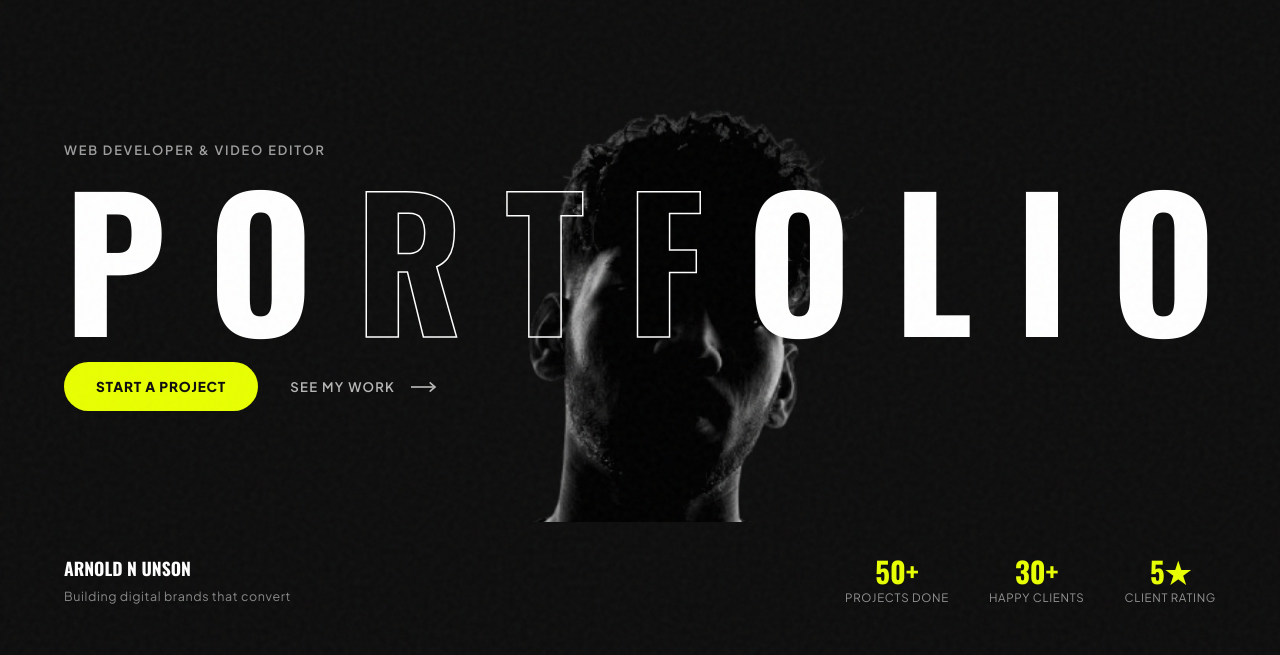
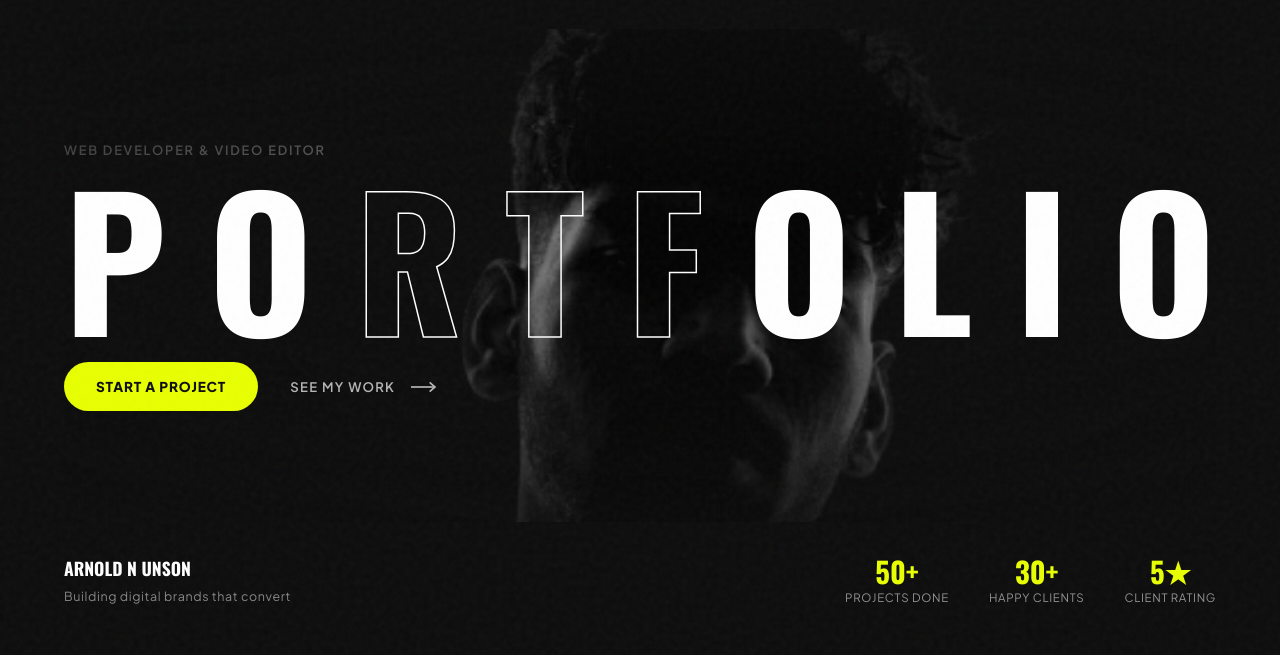
Before and after one commit to Prasann62/new.portfolio, a website: page index.html in a window 1280 px wide. Shown: the part 145-800 px from the top of the page. Drawn offline with nearby package versions, Linux system fonts and the light colour scheme.

Commit message:
Portrait: true full-bleed background filling entire hero, dark vignette overlay, text above

```diff
--- a/css/portfolio.css
+++ b/css/portfolio.css
@@ -220,7 +220,7 @@
     flex-direction: column;
     justify-content: space-between;
     position: relative;
-    z-index: 2;
+    z-index: 10;    /* above portrait (z1) and its dark overlay (z2) */
 }
 .hero-header-row {
     padding: 7rem 0 2rem;
@@ -291,25 +291,27 @@
 }
 .portrait-wrapper-hero {
     position: absolute;
-    /* Head appears behind the PORTFOLIO text, body fills to bottom */
-    top: 8%;
-    bottom: 0;
-    left: 50%;
-    transform: translateX(-50%);
-    /* Wide and centered — face fills center of hero */
-    width: 62%;
+    inset: 0;                    /* top:0 right:0 bottom:0 left:0 — fills entire hero */
     z-index: 1;
     pointer-events: none;
+}
+/* Dark vignette overlay so text stays readable */
+.portrait-wrapper-hero::after {
+    content: '';
+    position: absolute;
+    inset: 0;
+    background:
+        radial-gradient(ellipse at center, rgba(13,13,13,0.10) 0%, rgba(13,13,13,0.65) 100%),
+        linear-gradient(to bottom, rgba(13,13,13,0.50) 0%, rgba(13,13,13,0.05) 40%, rgba(13,13,13,0.55) 100%);
+    z-index: 2;
 }
 .hero-portrait {
     width: 100%;
     height: 100%;
     object-fit: cover;
-    /* Show the top of the image (face/head) first */
-    object-position: center 0%;
-    mix-blend-mode: luminosity;
-    filter: contrast(1.25) brightness(0.85) grayscale(1);
-    opacity: 0.92;
+    object-position: center 20%;   /* face appears in upper-center — like the reference */
+    filter: grayscale(1) contrast(1.15) brightness(0.7);
+    opacity: 1;
 }
 
 /* Hero CTA */
```
